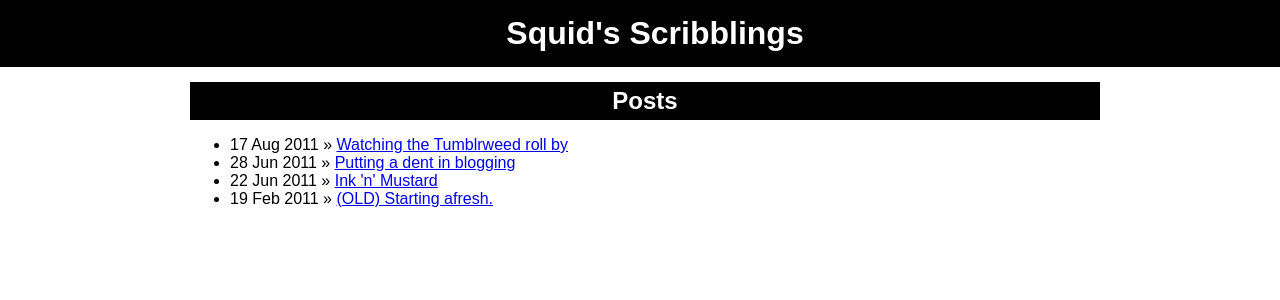
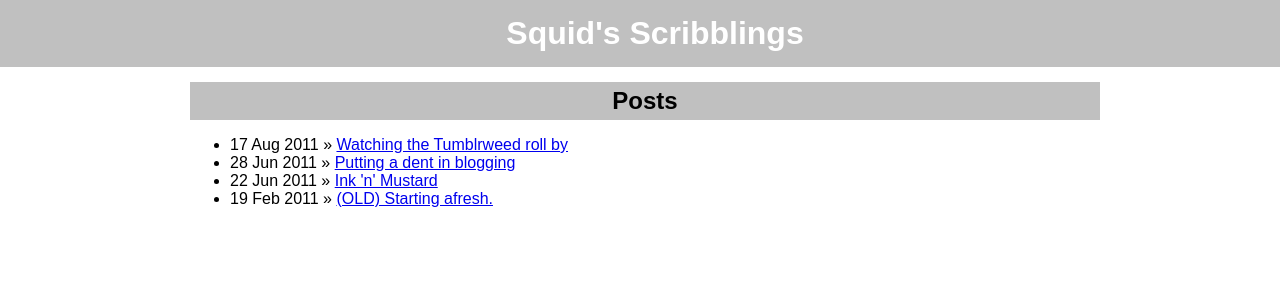
Before and after one commit to jesskay/psquid.net, a Jekyll site: the page built from index.html, in a window 1280 px wide. Shown: the top 300 px of the page. Built offline with Jekyll 4.4.1, drawn with Linux system fonts in a browser that asks for light colours.

Commit message:
Colour change.

```diff
--- a/css/clean_ink.css
+++ b/css/clean_ink.css
@@ -9,8 +9,8 @@ h1, h2 {
   margin: 0;
   text-align: center;
   font-weight: bolder;
-  background: rgb(0, 0, 0);
-  color: rgb(255, 255, 255);
+  background: rgb(192, 192, 192);
+  color: rgb(0, 0, 0);
 }
 
 h1 {
```
